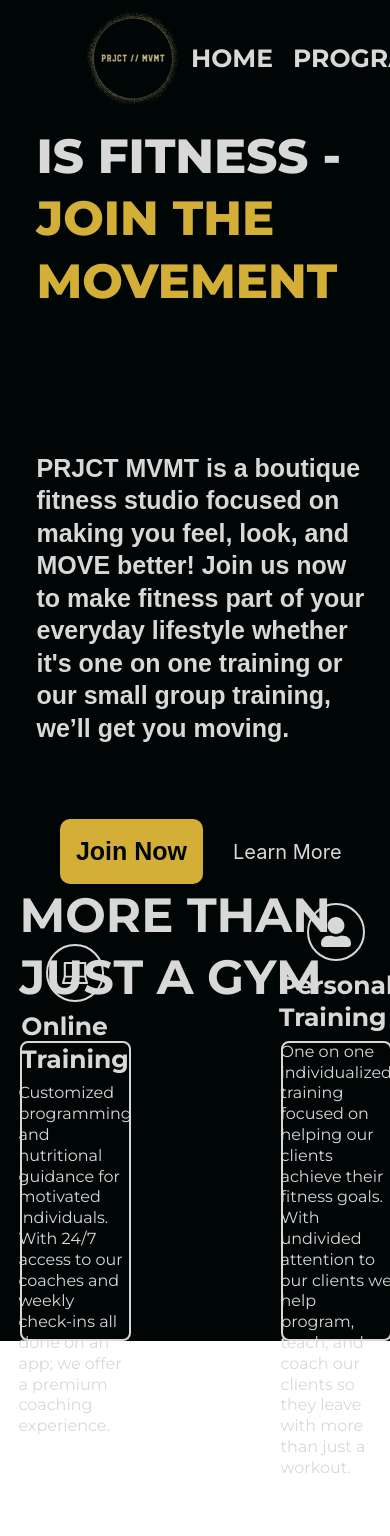
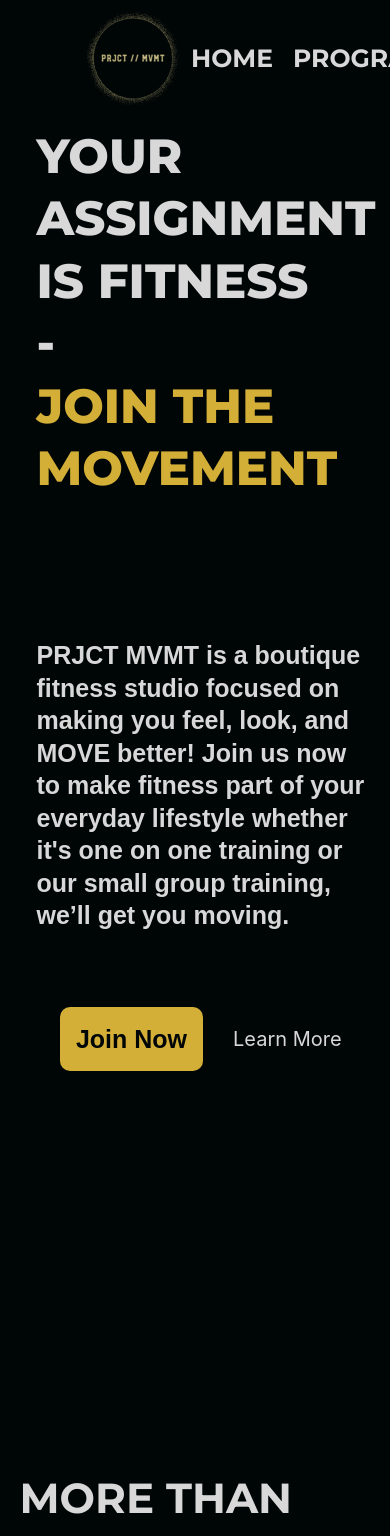
Before and after one commit to wichen42/gym-portal, a React (Vite) app: page / in a window 390 px wide. Shown: the top 1536 px of the page. Before the commit the page ends 1479 px from the top, so only its background shows below. Built offline with nearby package versions, Linux system fonts and the light colour scheme.

Commit message:
media query at 1081px

```diff
--- a/src/css/framework/local/partials/components/landing.css
+++ b/src/css/framework/local/partials/components/landing.css
@@ -58,9 +58,15 @@
     .landing {
         justify-content: center;
         align-items: center;
+        height: 100%;
+        padding-top: 125rem;
+        padding-bottom: 200rem;
     }
     .landing-text {
-
+        h1 {
+            width: 75%;
+            height: 100%;
+        }
         .button-container {
             justify-content: center;
         }
--- a/src/css/framework/local/partials/components/programs.css
+++ b/src/css/framework/local/partials/components/programs.css
@@ -10,9 +10,35 @@
         margin-left: 5%;
         margin-bottom: 32rem;
     }
+
 }
 
 .programs {
     display: flex;
     margin-left: 5%;
 }
+
+@media screen and (max-width: 768px ) {
+    .programs-container {
+        display: flex;
+        flex-direction: column;
+        align-items: center;
+        justify-content: center;
+        padding-top: 200rem;
+
+        h1 {
+            font-size: 42rem;
+        }
+    }
+
+    .programs {
+        display: flex;
+        flex-direction: column;
+        align-items: center;
+        justify-content: center;
+    }
+
+    .icon-container {
+        display: none;
+    }
+}
--- a/src/css/framework/local/partials/elements/program.css
+++ b/src/css/framework/local/partials/elements/program.css
@@ -7,7 +7,7 @@
     border-radius: 8rem;
     padding: 16rem;
     width: 30%;
-    height: 300rem;
+    min-height:350rem;
     margin-right: 150rem;
 
     .icon-container {
@@ -31,3 +31,11 @@
         max-width: 355rem;
     }
 }
+
+@media screen and (max-width: 768px) {
+    .program-container {
+        width: 100%;
+        margin-right: 10%;
+        margin-bottom: 50rem;
+    }
+}
```
